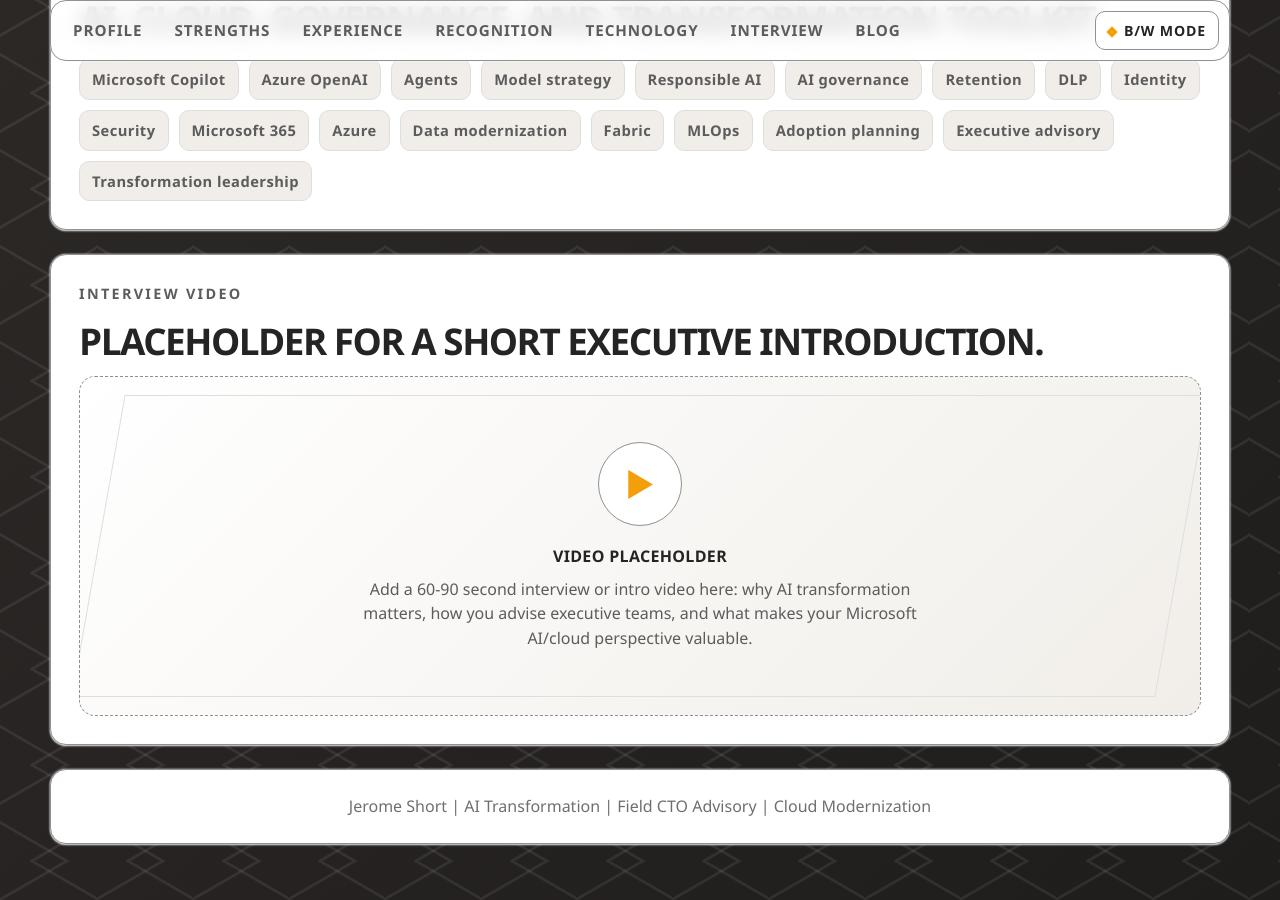
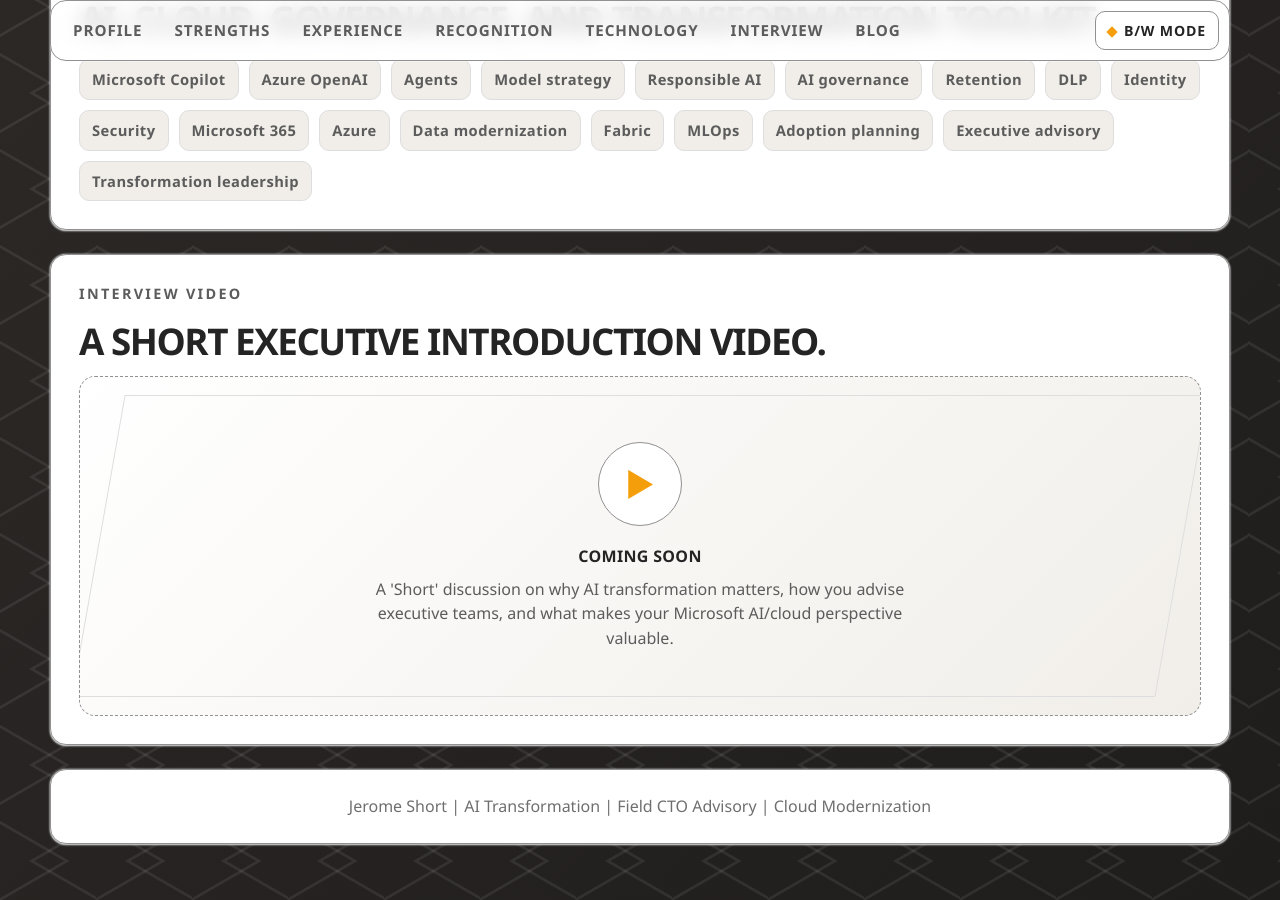
Before and after one commit to Chef-Jeromeo/Chef-Jeromeo.github.io, a Jekyll site: the page index.html, which Jekyll copies as it is, in a window 1280 px wide and 900 px high, scrolled down 3171 px. Built offline with Jekyll 4.4.1, drawn with Linux system fonts in a browser that asks for light colours.

Commit message:
Update video placeholder copy
Co-authored-by: Copilot <223556219+Copilot@users.noreply.github.com>

```diff
--- a/index.html
+++ b/index.html
@@ -746,12 +746,12 @@
 
     <section class="section panel" id="interview">
       <p class="eyebrow">Interview video</p>
-      <h2>Placeholder for a short executive introduction.</h2>
+      <h2>A Short executive introduction video.</h2>
       <div class="video-placeholder">
         <div>
           <div class="play" aria-hidden="true">▶</div>
-          <h3>Video placeholder</h3>
-          <p>Add a 60-90 second interview or intro video here: why AI transformation matters, how you advise executive teams, and what makes your Microsoft AI/cloud perspective valuable.</p>
+          <h3>Coming soon</h3>
+          <p>A 'Short' discussion on why AI transformation matters, how you advise executive teams, and what makes your Microsoft AI/cloud perspective valuable.</p>
         </div>
       </div>
     </section>
```
